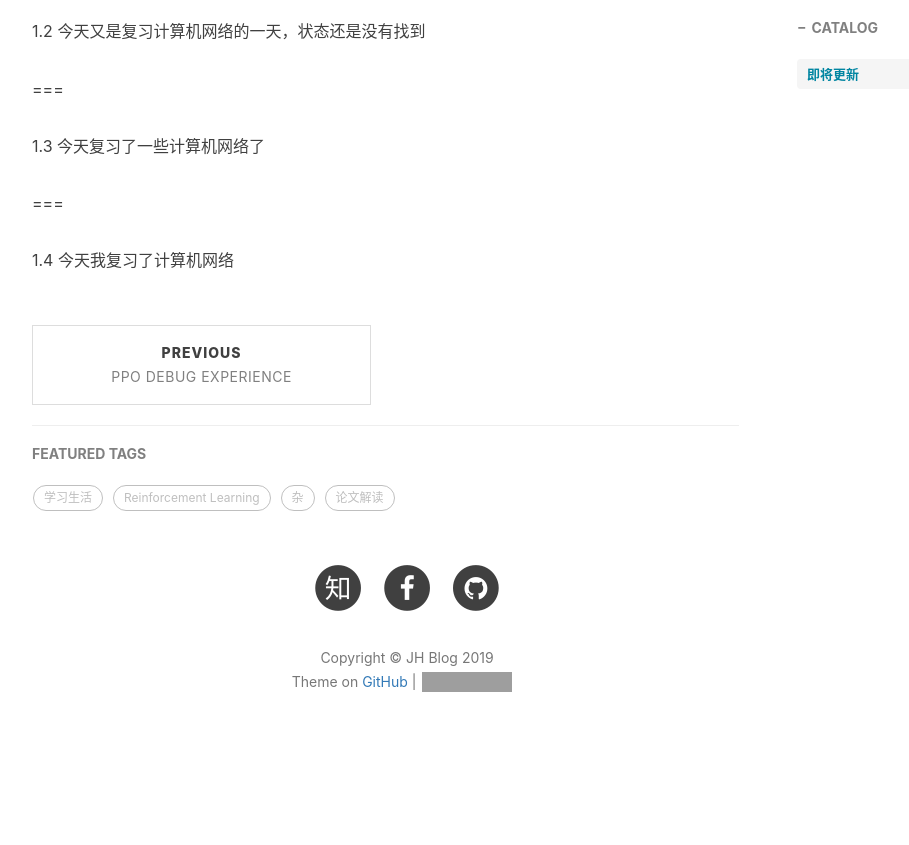
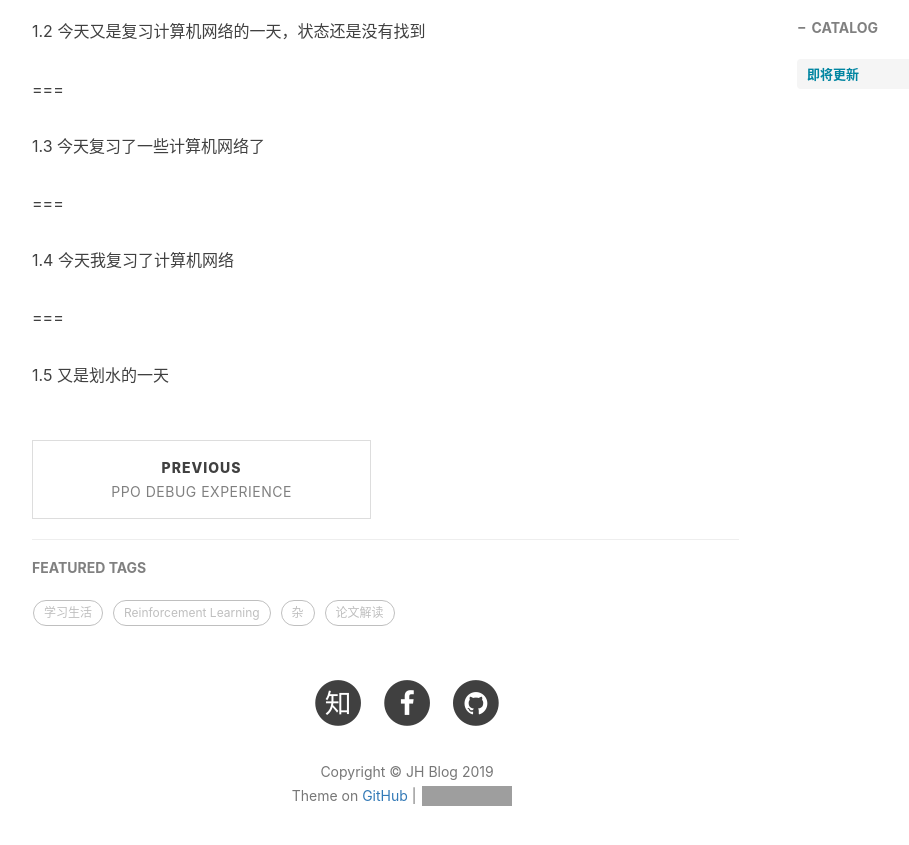
Before and after one commit to sweetice/previous_blog, a Jekyll site: the page built from _posts/2018-12-23-论文解读:Hierarchical Macro Strategy Model for MOBA Game AI.md, in a window 1280 px wide and 900 px high, scrolled down 1774 px. Shown: the top 845 px of the window, without its empty margins (233-1142 px from the left). Built offline with Jekyll 4.4.1, drawn with Linux system fonts in a browser that asks for light colours; nearby versions of some CDN libraries; comment, search, counter and statistics services are not loaded; before the commit the page ends 2560 px from its top, so only the background shows below that; grey boxes are pictures that could not be loaded.

Commit message:
Update 2018-12-23-论文解读:Hierarchical Macro Strategy Model for MOBA Game AI.md

```diff
--- a/_posts/2018-12-23-论文解读:Hierarchical Macro Strategy Model for MOBA Game AI.md
+++ b/_posts/2018-12-23-论文解读:Hierarchical Macro Strategy Model for MOBA Game AI.md
@@ -63,3 +63,8 @@ tags:
 ===
 
 1.4 今天我复习了计算机网络
+
+
+===
+
+1.5 又是划水的一天
```
